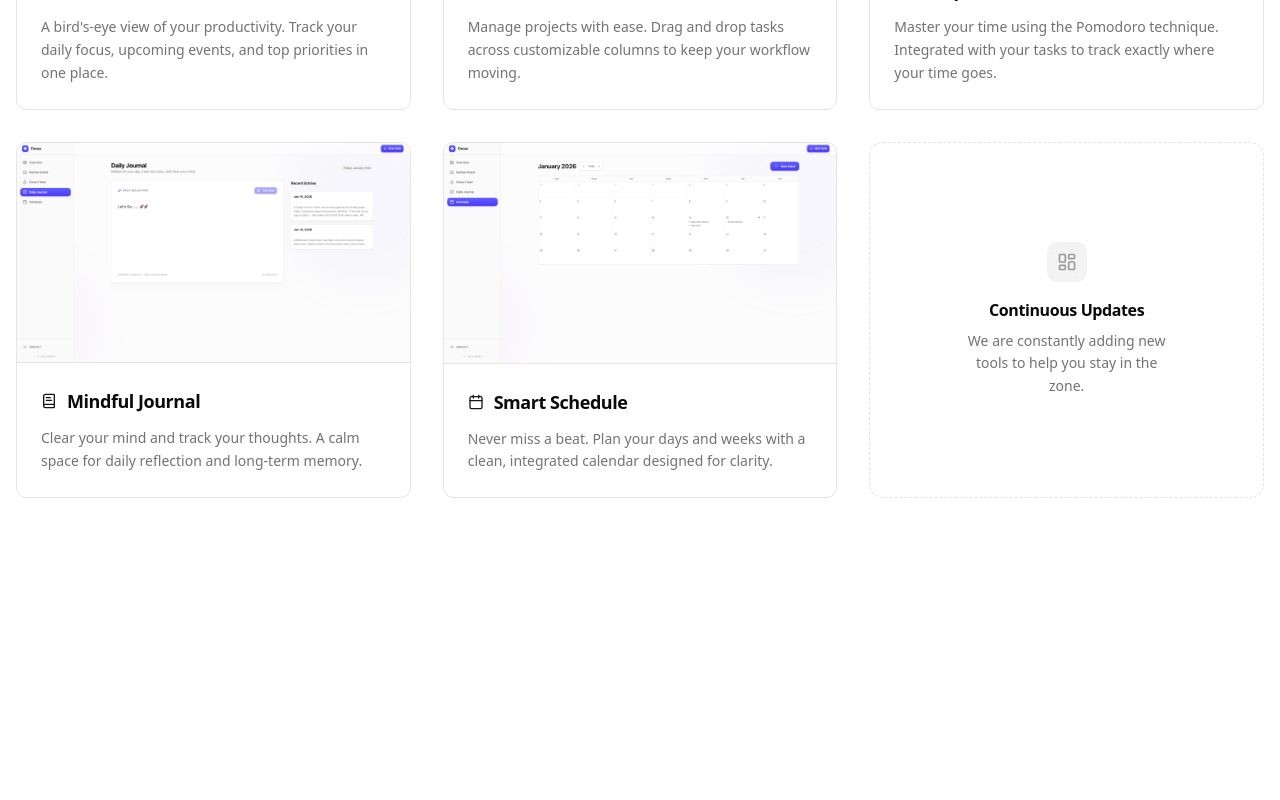
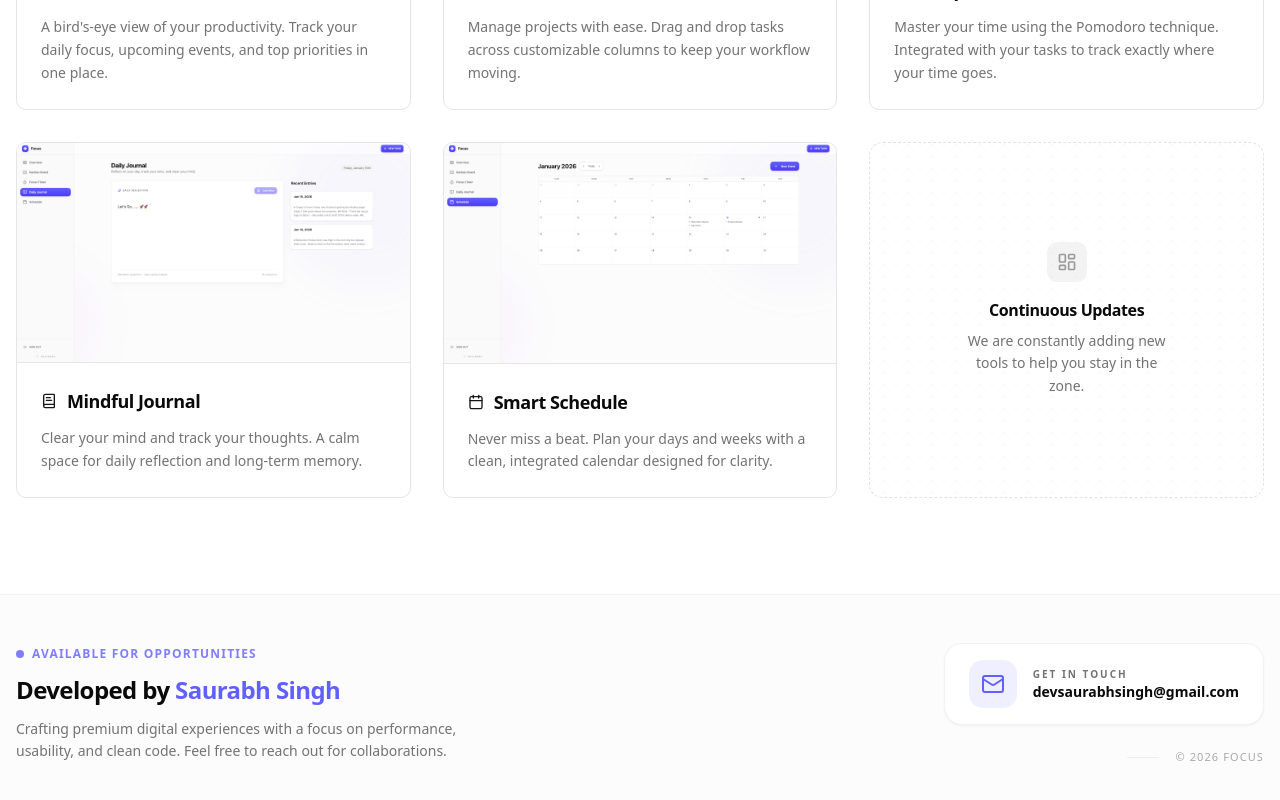
Before and after one commit to UnbiasedEagle/focus, a Next.js app: page / in a window 1280 px wide. Shown: the part 1340-2140 px from the top of the page. Before the commit the page ends 1934 px from the top, so only its background shows below. Built offline with nearby package versions, Linux system fonts and the light colour scheme; no server answers.

Commit message:
feat: add developer contact section to landing page and dashboard

```diff
--- a/package.json
+++ b/package.json
@@ -40,6 +40,7 @@
     "zustand": "^5.0.10"
   },
   "devDependencies": {
+    "@playwright/test": "^1.57.0",
     "@tailwindcss/postcss": "^4",
     "@types/bcryptjs": "^2.4.6",
     "@types/node": "^20",
@@ -48,6 +49,7 @@
     "drizzle-kit": "^0.31.8",
     "eslint": "^9",
     "eslint-config-next": "16.1.2",
+    "playwright": "^1.57.0",
     "tailwindcss": "^4",
     "tsx": "^4.21.0",
     "tw-animate-css": "^1.4.0",
--- a/src/app/page.tsx
+++ b/src/app/page.tsx
@@ -2,6 +2,7 @@ import { auth } from '@/auth';
 import { HeroSection } from '@/components/landing/HeroSection';
 import { Navbar } from '@/components/layout/Navbar';
 import { DemoSection } from '@/components/landing/DemoSection';
+import { Footer } from '@/components/layout/Footer';
 
 export default async function Home() {
   const session = await auth();
@@ -13,6 +14,7 @@ export default async function Home() {
         <HeroSection isLoggedIn={!!session} />
         <DemoSection />
       </main>
+      <Footer />
     </div>
   );
 }
--- a/src/components/dashboard/MobileSidebar.tsx
+++ b/src/components/dashboard/MobileSidebar.tsx
@@ -64,6 +64,20 @@ export function MobileSidebar() {
             })}
           </nav>
 
+          <div className='px-4 pb-4'>
+            <a
+              href='mailto:devsaurabhsingh@gmail.com'
+              className='block group p-4 rounded-xl bg-zinc-100/50 dark:bg-zinc-900/50 border border-zinc-200 dark:border-zinc-800 transition-all hover:border-indigo-500/30'
+            >
+              <p className='text-[10px] font-bold text-zinc-400 dark:text-zinc-500 uppercase tracking-[0.2em] leading-none mb-1.5'>
+                Developer
+              </p>
+              <p className='text-xs font-bold text-foreground group-hover:text-indigo-500 transition-colors'>
+                Saurabh Singh
+              </p>
+            </a>
+          </div>
+
           <div className='p-4 border-t border-zinc-200 dark:border-zinc-800'>
             <Button
               variant='ghost'
--- a/src/components/dashboard/Sidebar.tsx
+++ b/src/components/dashboard/Sidebar.tsx
@@ -117,6 +117,22 @@ export function Sidebar() {
 
       {/* Footer / Toggle */}
       <div className='p-4 border-t border-zinc-200 dark:border-zinc-800 space-y-2'>
+        {!isCollapsed && (
+          <div className='px-4 pb-2'>
+            <a
+              href='mailto:devsaurabhsingh@gmail.com'
+              className='block group p-3 rounded-xl bg-zinc-100/50 dark:bg-zinc-900/50 border border-zinc-200 dark:border-zinc-800 transition-all hover:border-indigo-500/30'
+            >
+              <p className='text-[10px] font-bold text-zinc-400 dark:text-zinc-500 uppercase tracking-[0.2em] leading-none mb-1.5'>
+                Developer
+              </p>
+              <p className='text-xs font-bold text-foreground group-hover:text-indigo-500 transition-colors'>
+                Saurabh Singh
+              </p>
+            </a>
+          </div>
+        )}
+
         <Button
           variant='ghost'
           onClick={() => signOut({ callbackUrl: '/login' })}
--- /dev/null
+++ b/src/components/layout/Footer.tsx
@@ -0,0 +1,63 @@
+'use client';
+
+import { Mail } from 'lucide-react';
+import { motion } from 'framer-motion';
+
+export function Footer() {
+  return (
+    <footer className='relative border-t border-border/40 bg-zinc-50/50 dark:bg-zinc-950/50 backdrop-blur-xl'>
+      <div className='absolute bottom-0 h-px w-full bg-linear-to-r from-transparent via-indigo-500/20 to-transparent' />
+
+      <div className='container mx-auto px-4 py-12 relative max-w-7xl'>
+        <div className='flex flex-col md:flex-row items-center justify-between gap-8'>
+          <div className='flex flex-col items-center md:items-start gap-3'>
+            <div className='flex items-center gap-2'>
+              <div className='h-2 w-2 rounded-full bg-indigo-500 animate-pulse' />
+              <span className='text-xs font-semibold tracking-widest uppercase text-indigo-500/80'>
+                Available for opportunities
+              </span>
+            </div>
+
+            <h3 className='text-2xl font-bold tracking-tight text-foreground'>
+              Developed by{' '}
+              <span className='text-indigo-500'>Saurabh Singh</span>
+            </h3>
+
+            <p className='text-muted-foreground max-w-md text-center md:text-left text-sm leading-relaxed'>
+              Crafting premium digital experiences with a focus on performance,
+              usability, and clean code. Feel free to reach out for
+              collaborations.
+            </p>
+          </div>
+
+          <div className='flex flex-col items-center md:items-end gap-6'>
+            <motion.a
+              whileHover={{ y: -2 }}
+              href='mailto:devsaurabhsingh@gmail.com'
+              className='group flex items-center gap-4 px-6 py-4 rounded-2xl bg-white dark:bg-zinc-900 border border-border/50 shadow-xs hover:shadow-lg hover:shadow-indigo-500/5 hover:border-indigo-500/30 transition-all'
+            >
+              <div className='h-12 w-12 rounded-xl bg-indigo-500/10 flex items-center justify-center text-indigo-500 group-hover:bg-indigo-500 group-hover:text-white transition-all duration-300'>
+                <Mail className='h-6 w-6' />
+              </div>
+              <div className='flex flex-col'>
+                <span className='text-[10px] font-bold text-muted-foreground uppercase tracking-[0.2em]'>
+                  Get in touch
+                </span>
+                <span className='text-sm font-semibold text-foreground group-hover:text-indigo-500 transition-colors'>
+                  devsaurabhsingh@gmail.com
+                </span>
+              </div>
+            </motion.a>
+
+            <div className='flex items-center gap-4'>
+              <div className='h-px w-8 bg-border/60' />
+              <p className='text-[11px] font-medium text-muted-foreground/60 uppercase tracking-widest'>
+                © {new Date().getFullYear()} Focus
+              </p>
+            </div>
+          </div>
+        </div>
+      </div>
+    </footer>
+  );
+}
```
Also changed, not shown: 1 other file (tests, documents, lock files or other folders).
